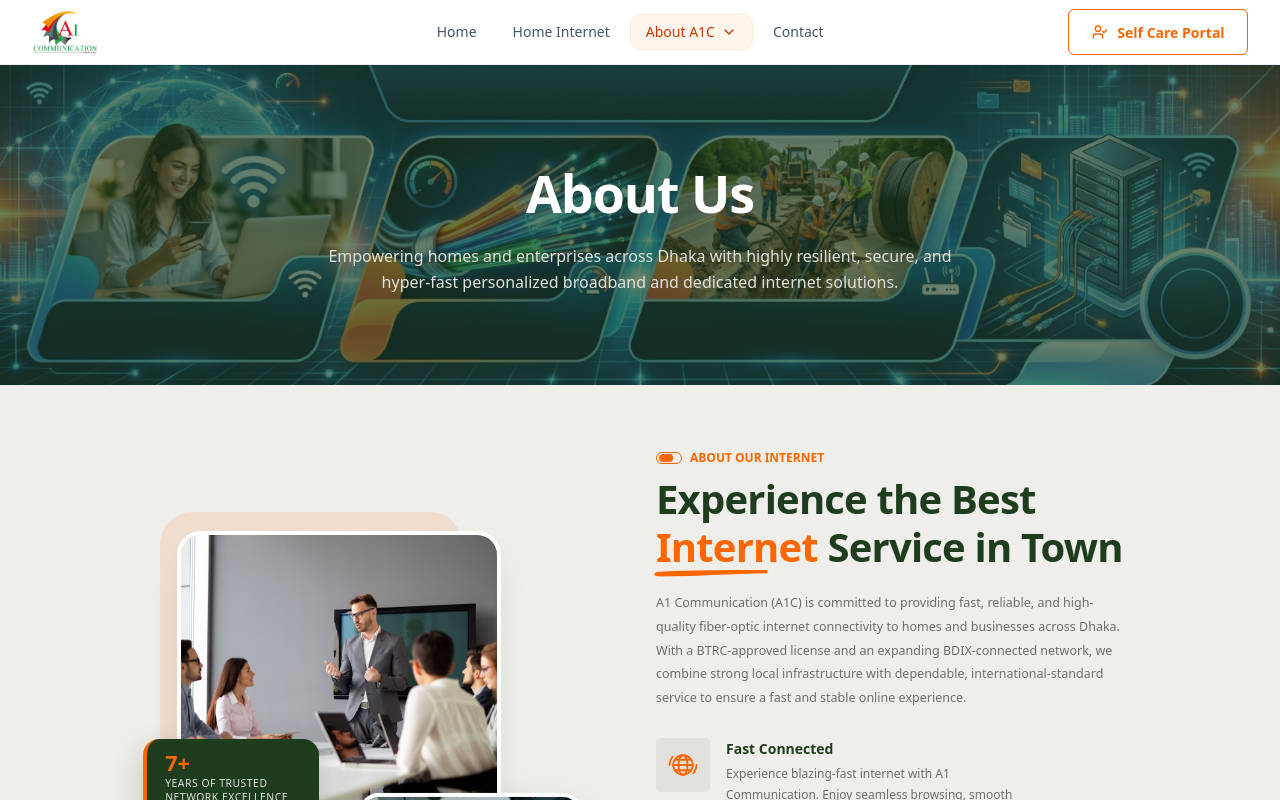
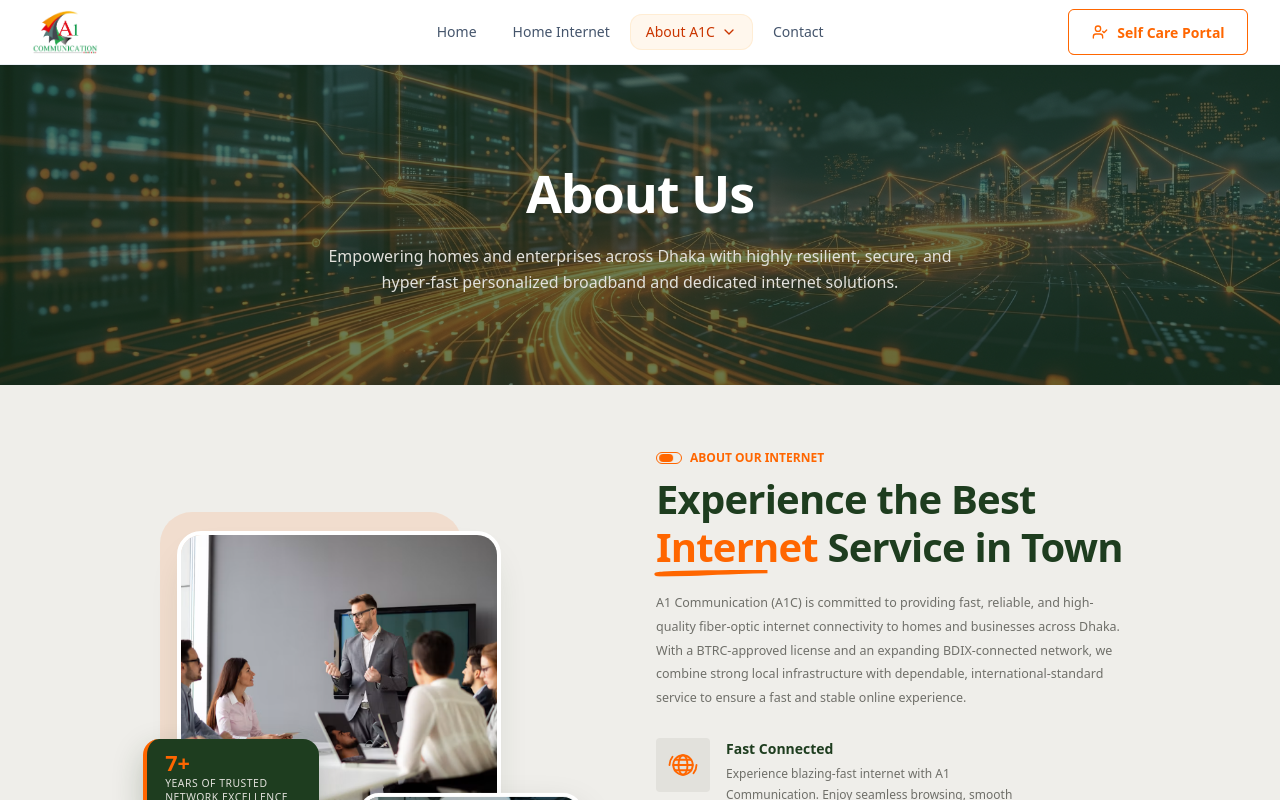
Before and after one commit to KaziSoft/a1c, a Next.js app: page /about-us in a window 1280 px wide. Shown: the top 800 px of the page. Built offline with nearby package versions, Linux system fonts and the light colour scheme.

Commit message:
Hero image changed

```diff
--- a/app/(main)/components/about/AboutSection.tsx
+++ b/app/(main)/components/about/AboutSection.tsx
@@ -58,7 +58,7 @@
   return (
     <div className={styles.hero}>
       <Image
-        src="/img/bg-hero.jpeg"
+        src="/img/bg-hero.jpg"
         alt="About us background"
         fill
         className={styles.cover}
--- a/app/(main)/components/ceo-message/CeoMessage.tsx
+++ b/app/(main)/components/ceo-message/CeoMessage.tsx
@@ -68,7 +68,7 @@
   return (
     <div className={styles.hero}>
       <Image
-        src="/img/bg-hero.jpeg"
+        src="/img/bg-hero.jpg"
         alt="CEO message background"
         fill
         className={styles.cover}
--- a/app/(main)/components/mission-vision/MissionVision.tsx
+++ b/app/(main)/components/mission-vision/MissionVision.tsx
@@ -50,7 +50,7 @@
   return (
     <div className={styles.hero}>
       <Image
-        src="/img/bg-hero.jpeg"
+        src="/img/bg-hero.jpg"
         alt="Mission and Vision background"
         fill
         className={styles.cover}
```
Also changed, not shown: public/img/bg-hero.jpeg (deleted), public/img/bg-hero.jpg (added).
